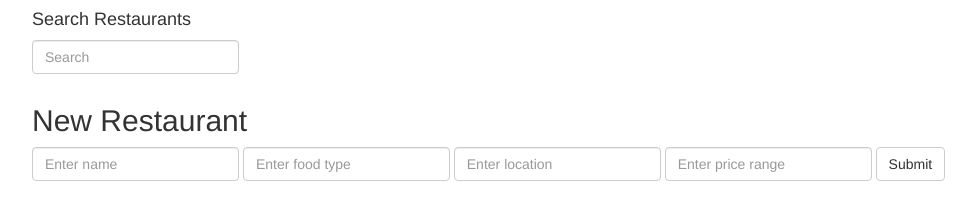
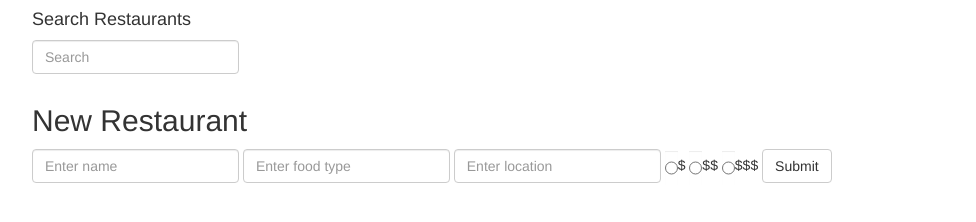
Before and after one commit to clemf/restaurant-list, a plain HTML site: page index.html in a window 1280 px wide. Shown: the whole page, without its empty margins (38-1014 px from the left). Drawn offline with Linux system fonts and the light colour scheme.

Commit message:
Add radio buttons for price range

```diff
--- a/index.html
+++ b/index.html
@@ -33,7 +33,9 @@
                 <input type="text" class="form-control input-sm" ng-model="item.name" placeholder="Name" required/>
                 <input type="text" class="form-control input-sm" ng-model="item.foodType" placeholder="Food Type" required/>
                 <input type="text" class="form-control input-sm" ng-model="item.location" placeholder="Location" required/>
-                <input type="text" class="form-control input-sm" ng-model="item.priceRange" placeholder="Price Range" required/>
+                <input type="radio" ng-model="item.priceRange" class="form-control input-sm" value="$">$
+                <input type="radio" ng-model="item.priceRange" class="form-control input-sm" value="$$">$$
+                <input type="radio" ng-model="item.priceRange" class="form-control input-sm" value="$$$">$$$
                 <button class="btn btn-default btn-sm" type="submit">Save</button>
               </form>
             </span>
@@ -47,7 +49,9 @@
               <input type="text" ng-model="restaurantName" class="form-control" placeholder="Enter name">
               <input type="text" ng-model="restaurantFoodType" class="form-control" placeholder="Enter food type">
               <input type="text" ng-model="restaurantLocation" class="form-control" placeholder="Enter location">
-              <input type="text" ng-model="restaurantPriceRange" class="form-control" placeholder="Enter price range">
+              <input type="radio" ng-model="restaurantPriceRange" class="form-control" value="$">$
+              <input type="radio" ng-model="restaurantPriceRange" class="form-control" value="$$">$$
+              <input type="radio" ng-model="restaurantPriceRange" class="form-control" value="$$$">$$$
             </div>
             <button type="submit" class="btn btn-default">Submit</button>
           </form>
```
